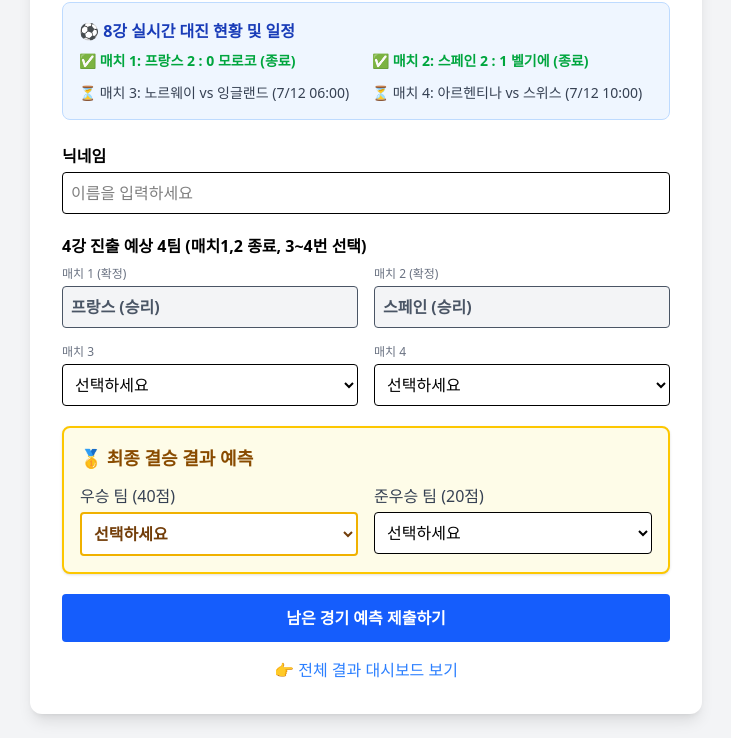
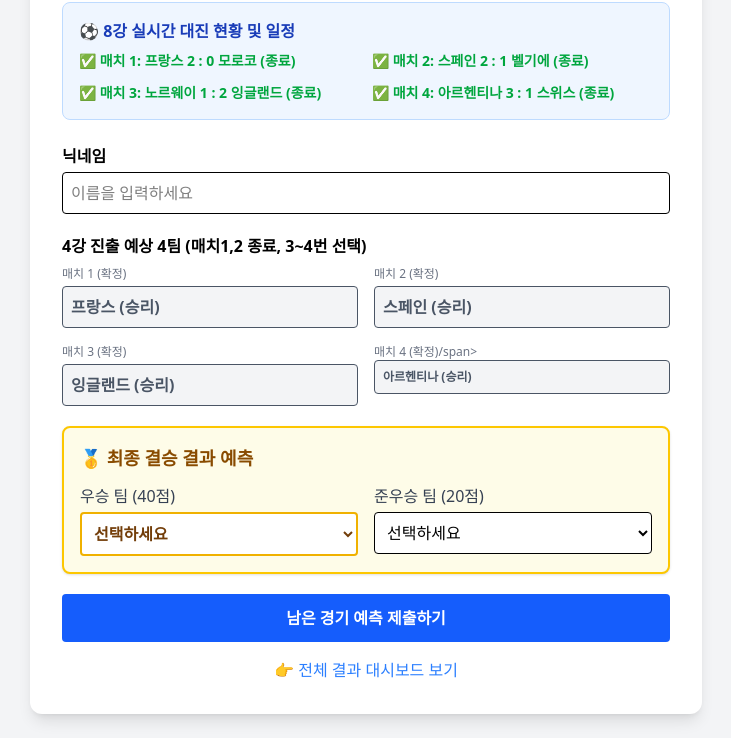
Before and after one commit to HoonPD/worldcup-game, a website: page public/index.html in a window 1280 px wide. Shown: the part 114-852 px from the top of the page, without its empty margins (274-1005 px from the left). Drawn offline with nearby package versions, Linux system fonts and the light colour scheme.

Commit message:
Update index.html

```diff
--- a/public/index.html
+++ b/public/index.html
@@ -15,8 +15,8 @@
             <div class="grid grid-cols-2 gap-3 text-sm text-gray-700">
                 <div class="font-semibold text-green-600">✅ 매치 1: 프랑스 2 : 0 모로코 (종료)</div>
                 <div class="font-semibold text-green-600">✅ 매치 2: 스페인 2 : 1 벨기에 (종료)</div>
-                <div>⏳ 매치 3: 노르웨이 vs 잉글랜드 (7/12 06:00)</div>
-                <div>⏳ 매치 4: 아르헨티나 vs 스위스 (7/12 10:00)</div>
+                <div class="font-semibold text-green-600">✅ 매치 3: 노르웨이 1 : 2 잉글랜드 (종료)</div>
+                <div class="font-semibold text-green-600">✅ 매치 4: 아르헨티나 3 : 1 스위스 (종료)</div>
             </div>
         </div>
 
@@ -41,20 +41,14 @@
                         <input type="hidden" id="match2" value="스페인">
                     </div>
                     <div>
-                        <span class="block text-xs text-gray-500 mb-1">매치 3</span>
-                        <select class="semi p-2 border rounded w-full" required>
-                            <option value="">선택하세요</option>
-                            <option>노르웨이</option>
-                            <option>잉글랜드</option>
-                        </select>
+                        <span class="block text-xs text-gray-500 mb-1">매치 3 (확정)</span>
+                        <div class="p-2 border rounded w-full bg-gray-100 text-gray-600 font-bold">잉글랜드 (승리)</div>
+                        <input type="hidden" id="match3" value="잉글랜드">
                     </div>
                     <div>
-                        <span class="block text-xs text-gray-500 mb-1">매치 4</span>
-                        <select class="semi p-2 border rounded w-full" required>
-                            <option value="">선택하세요</option>
-                            <option>아르헨티나</option>
-                            <option>스위스</option>
-                        </select>
+                        <span class="block text-xs text-gray-500 mb-1">매치 4 (확정)/span>
+                        <div class="p-2 border rounded w-full bg-gray-100 text-gray-600 font-bold">아르헨티나 (승리)</div>
+                        <input type="hidden" id="match4" value="아르헨티나">
                     </div>
                 </div>
             </div>
@@ -87,13 +81,15 @@
         const semiSelects = document.querySelectorAll('.semi');
         const match1Value = document.getElementById('match1').value;
         const match2Value = document.getElementById('match2').value; // 스페인 값 연동 완료
+        const match2Value = document.getElementById('match3').value; // 잉글랜드 값 연동 완료
+        const match2Value = document.getElementById('match4').value; // 아르헨티나 값 연동 완료
 
         const winnerSelect = document.getElementById('winner');
         const runnerUpSelect = document.getElementById('runnerUp');
 
         function updateFinalists() {
             // 프랑스, 스페인을 기본 포함하고 선택된 매치 3, 4번 팀을 병합합니다.
-            const selectedTeams = [match1Value, match2Value, ...Array.from(semiSelects).map(s => s.value)].filter(v => v);
+            const selectedTeams = [match1Value, match2Value, match3Value, match4Value, ...Array.from(semiSelects).map(s => s.value)].filter(v => v);
             const currentWinner = winnerSelect.value;
             const currentRunner = runnerUpSelect.value;
 
@@ -115,7 +111,7 @@
         semiSelects.forEach(s => s.addEventListener('change', updateFinalists));
 
         winnerSelect.addEventListener('change', () => {
-            const selectedTeams = [match1Value, match2Value, ...Array.from(semiSelects).map(s => s.value)].filter(v => v);
+            const selectedTeams = [match1Value, match2Value, match3Value, match4Value, ...Array.from(semiSelects).map(s => s.value)].filter(v => v);
             const winner = winnerSelect.value;
 
             runnerUpSelect.innerHTML = '<option value="">선택하세요</option>';
@@ -130,7 +126,7 @@
         document.getElementById('predictForm').addEventListener('submit', async (e) => {
             e.preventDefault();
 
-            const semiFinals = [match1Value, match2Value, ...Array.from(semiSelects).map(s => s.value)];
+            const semiFinals = [match1Value, match2Value, match3Value, match4Value, ...Array.from(semiSelects).map(s => s.value)];
             const nickname = document.getElementById('nickname').value;
             const winner = winnerSelect.value;
             const runnerUp = runnerUpSelect.value;
```
